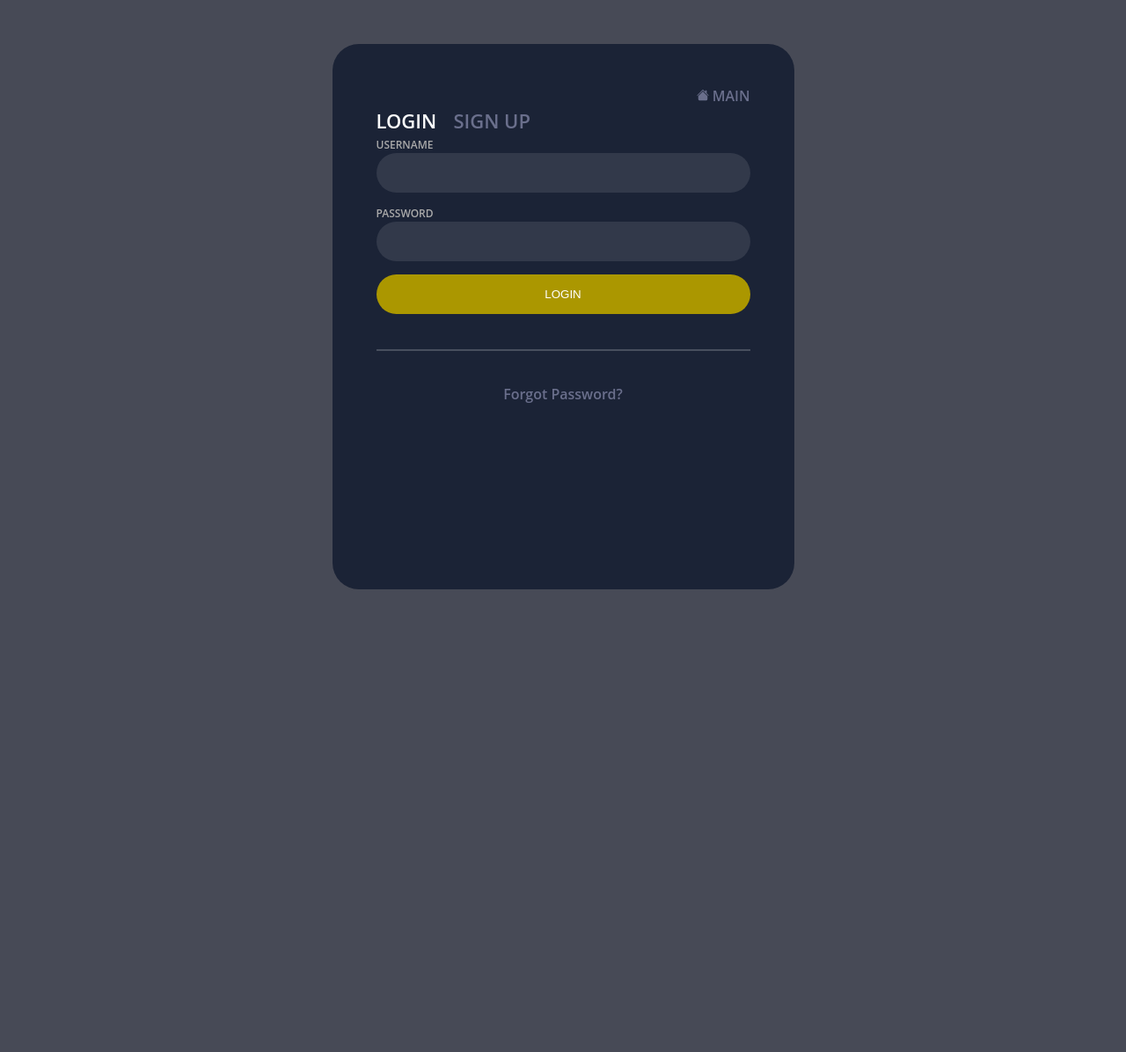
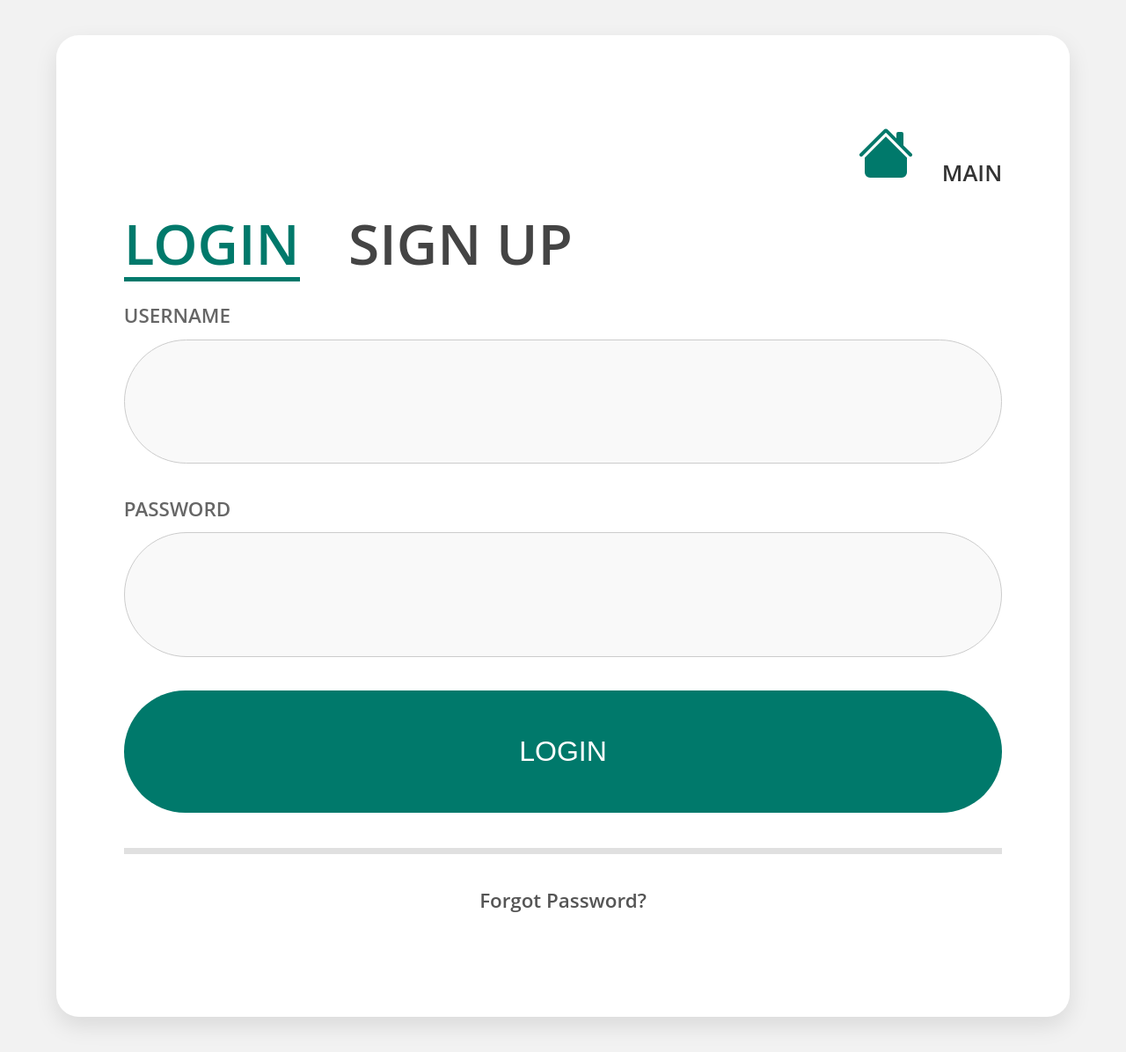
Before and after one commit to CheloPingvUtka/peepalBack, a Django app: page /auth/login/ in a window 1280 px wide. Shown: the whole page at 88% size. Before the commit the page ends 670 px from the top, so only its background shows below. Run offline with Django 4.2, Linux system fonts and the light colour scheme.

Commit message:
Добавление авторизации, теперь id пользователя работает как надо, действия пользователя не продолжаются, связывание с фронтом

```diff
--- a/apps/authentication/static/css/style.css
+++ b/apps/authentication/static/css/style.css
@@ -1,22 +1,24 @@
 body {
-	font: 600 16px/18px 'Open Sans',sans-serif;
-	color:#6a6f8c;
-	background-color: #474a56;
+	font: 600 1rem/1.2 'Open Sans', sans-serif;
+	color: #333;
+	background-color: #f2f2f2;
 	margin: 0;
 }
 
-*,:after,:before {
-	box-sizing: border-box
+*,
+*:after,
+*:before {
+	box-sizing: border-box;
 }
 
-.clearfix:after, .clearfix:before {
+.clearfix:after,
+.clearfix:before {
 	content: '';
 	display: table;
 }
-
 .clearfix:after {
 	clear: both;
-	display:block
+	display: block;
 }
 
 a {
@@ -24,35 +26,46 @@ a {
 	text-decoration: none;
 }
 
-.login-wrap, .forgot-wrap, .main-wrap {
+.login-wrap,
+.forgot-wrap,
+.main-wrap {
 	position: relative;
 	width: 100%;
 	height: auto;
-	max-width: 525px;
-	min-height: 670px;
+	max-width: 90vw;
+	min-height: 90vh;
 	margin: auto;
 }
 
 .login-html,
-.forgot-html {
-	position: absolute;
+.forgot-html,
+.main-html {
+	position: relative;
 	width: 100%;
-	height: 620px;
-	background: #1b2336;
-    border-radius: 30px;
-	padding: 50px;
-    margin: 50px 0px;
+	min-height: 70vh;
+	background: #fff;
+	border-radius: 2vw;
+	padding: 8vw 6vw;
+	margin: 5vh 0;
+	box-shadow: 0 0.8vw 2vw rgba(0, 0, 0, 0.1);
 }
 
-.login-html .sign-in-htm,
-.login-html .sign-up-htm {
-	top: 0;
-	left: 0;
-	right: 0;
-	bottom: 0;
-	position: absolute;
-	backface-visibility: hidden;
-	transition: all .4s linear;
+.login-html .tab {
+	display: inline-block;
+	font-size: 5vw;
+	margin: 0 4vw 2vw 0;
+	color: #444;
+	border-bottom: 0.4vw solid transparent;
+	cursor: pointer;
+	transition: all 0.3s ease;
+	text-transform: uppercase;
+}
+
+.login-html .tab:hover,
+.login-html .sign-in:checked + .tab,
+.login-html .sign-up:checked + .tab {
+	color: #00796B;
+	border-color: #00796B;
 }
 
 .login-html .sign-in,
@@ -61,48 +74,32 @@ a {
 	display: none;
 }
 
-.login-html .tab,
-.login-form .group .label,
-.login-form .group .button {
-	text-transform: uppercase;
-}
-
-.login-html .tab {
-	display: inline-block;
-	font-size: 22px;
-	margin: 0px 15px 10px 0px;
-}
-
-
-.login-html .sign-in:checked + .tab,
-.login-html .sign-up:checked + .tab {
-	color:#fff;
-	border-color:#ab9700;
-}
-
 .login-form {
-	min-height: 345px;
 	position: relative;
+	min-height: 30vh;
 }
 
 .login-form .group {
-	margin-bottom: 15px;
+	margin-bottom: 3vw;
 }
 
-.login-form .group .label,
-.login-form .group .input,
-.login-form .group .button {
+.login-form .group .label {
+	font-size: 1.4rem;
+	color: #666;
 	display: block;
-	width: 100%;
-	color:#fff;
+	margin-bottom: 1vw;
+	text-transform: uppercase;
 }
 
 .login-form .group .input,
 .login-form .group .button {
-	background:#ffffff1a;
-	border: none;
-	border-radius: 25px;
-	padding: 15px 20px;
+	width: 100%;
+	padding: 4vw 5vw;
+	font-size: 2rem;
+	border-radius: 6vw;
+	border: 1px solid #ccc;
+	background: #f9f9f9;
+	color: #333;
 }
 
 .login-form .group input[data-type="password"] {
@@ -110,171 +107,109 @@ a {
 	-webkit-text-security: circle;
 }
 
-.login-form .group .label {
-	font-size: 12px;
-	color:#aaa;
+.login-form .group .button {
+	background: #00796B;
+	color: #fff;
+	cursor: pointer;
+	border: none;
+	transition: background 0.2s ease;
+	text-transform: uppercase;
 }
 
-.login-form .group .button {
-	background:#ab9700;
-    cursor: pointer;
+.login-form .group .button:hover {
+	background: #005f56;
 }
 
 .login-form .group label .icon {
 	display: inline-block;
 	position: relative;
-	width: 15px;
-	height: 15px;
-	background:#ffffff1a;
-	border-radius: 2px;
-    cursor: pointer;
-}
-
-.login-form .group label {
-    cursor: pointer;
+	width: 4vw;
+	height: 4vw;
+	background: #ddd;
+	border-radius: 1vw;
+	cursor: pointer;
 }
 
 .login-form .group .check:checked + label {
-	color:#fff;
-    cursor: pointer;
+	color: #00796B;
 }
-
 .login-form .group .check:checked + label .icon {
-	background:#ab9700;
-}
-
-.login-html .sign-in + .tab + .sign-up + .tab + .login-form .sign-in-htm {
-	display: None;
-}
-
-.login-html .sign-in:checked + .tab + .sign-up + .tab + .login-form .sign-in-htm {
-	display: block;
-}
-
-.login-html .sign-up + .tab + .login-form .sign-up-htm {
-	display: None;
-}
-
-.login-html .sign-up:checked + .tab + .login-form .sign-up-htm {
-	display: block;
-}
-
-input {
-	outline: none;
+	background: #00796B;
 }
 
 .hr {
-	height: 2px;
-	margin: 40px 0px 40px 0px;
-	background:#ffffff33;
+	height: 0.5vw;
+	background: #e0e0e0;
+	margin: 5vh 0;
 }
 
 .foot-lnk {
 	text-align: center;
-}
-
-.foot-lnk label {
-	cursor: pointer;
+	font-size: 1.4rem;
+	color: #555;
 }
 
 .forgot {
 	display: inline-block;
-    font-size: 22px;
-    color:#fff;
+	font-size: 1.4rem;
+	color: #333;
 }
 
 .forgot span {
-    display: block;
-    border-bottom: 2px solid #ab9700;
-    margin-top: 5px;
+	display: block;
+	border-bottom: 0.4vw solid #00796B;
+	margin-top: 1vw;
 }
 
 .forgot-pass label {
-	width: 100%;
-    font-size: 12px;
-    text-transform: uppercase;
-	color: #aaa;
-    cursor: pointer;
+	font-size: 1.3rem;
+	color: #666;
+	display: block;
+	margin-bottom: 1vw;
+	text-transform: uppercase;
+	cursor: pointer;
 }
 
 .forgot-pass .group input {
-    display: inline-block;
-    width: 100%;
-    background: #ffffff1a;
-    caret-color: #fff;
-    color: #fff;
-	border: none;
-    border-radius: 25px;
-	padding: 15px 20px;
+	width: 100%;
+	padding: 4vw 5vw;
+	font-size: 1rem;
+	border-radius: 6vw;
+	border: 1px solid #ccc;
+	background: #f9f9f9;
+	color: #333;
 }
 
-.forgot-btn, .btn button {
-    display: flex;
-    justify-content: space-between;
+.forgot-btn,
+.btn {
+	display: flex;
+	justify-content: space-between;
+	flex-wrap: wrap;
 }
 
-.forgot-btn button {
-    display: inline-block;
-	width: 50px;
-    flex-grow: 1;
-    font-size: 12px;
+.forgot-btn button,
+.btn button {
+	flex: 1 1 40%;
+	font-size: 1.5rem;
+	background: #00796B;
+	color: #fff;
+	border: none;
+	border-radius: 5vw;
+	margin: 5vw 2vw;
+	padding: 4vw;
+	cursor: pointer;
+	transition: 0.2s ease;
 	text-transform: uppercase;
-	background: #ffffff1a;
-    color: #fff;
-    border: none;
-    border-radius: 11px;
-    margin: 30px 10px;
-    cursor: pointer;
 }
 
-.forgot-btn button:hover, .btn button:hover {
-	background-color: #ab9700;
-	transform: scale(0.9);
-	-webkit-transition: all 0.35s ease-in-out;
-	-moz-transition: all 0.35s ease-in-out;
-	-ms-transition: all 0.35s ease-in-out;
-	-o-transition: all 0.35s ease-in-out;
-	transition: all 0.35s ease-in-out;
+.forgot-btn button:hover,
+.btn button:hover {
+	background-color: #005f56;
+	transform: scale(0.97);
 }
 
-.forgot-btn {
-	display: flex;
-	text-decoration: none;
-	color: inherit;
-	text-align: center;
-	background: none;
-	border: none;
-	padding: 0;
-	cursor: pointer;
-}
-
-.forgot-html {
-  height: 300px !important;
-}
-
-.btn button {
-    display: inline-block;
-    flex-grow: 1;
-    font-size: 12px;
-	text-transform: uppercase;
-    background: #ffffff1a;
-    color: #fff;
-	border: none;
-    border-radius: 11px;
-	margin: 30px 10px;
-    cursor: pointer;
-}
-
-.btn {
-	display: flex;
-	text-align: center;
-	background: none;
-	border: none;
-	padding: 0;
-	cursor: pointer;
-}
-
-.btn a, .fg-a {
+.btn a,
+.fg-a {
 	display: block;
 	text-decoration: none;
 	color: inherit;
@@ -282,97 +217,104 @@ input {
 	padding: 1rem;
 }
 
-.main-html {
-	display: flex;
-	position: absolute;
-	width: 100%;
-    align-items: center;
-	text-align: center;
-    justify-content: center;
-	background: #1b2336;
-    border-radius: 30px;
-	padding: 50px;
-    margin: 50px 0px;
-}
-
 .main-html h3 {
-	font-size: 28px;
+	font-size: 5vw;
+	color: #00796B;
 	text-align: center;
 }
 
 .main-btn {
+	font-size: 1.6rem;
 	display: flex;
 	justify-content: flex-end;
 	text-transform: uppercase;
-	margin-bottom: 10px;
+	margin-bottom: 2vw;
 }
 
-.main-btn-conf {
-	display: flex;
-    justify-content: center;
-    text-transform: uppercase;
-	margin-top: 10px;
+.main-btn svg {
+	fill: #00796B;
+	margin-right: 2vw;
+	width: 5vw;
+	height: 5vw;
 }
 
-.change-wrap {
-	position: relative;
-	width: 100%;
-    max-width: 525px;
-    min-height: 350px;
-	margin: auto;
+
+/* === Стили для /auth/forgot/ === */
+.forgot-html form {
+    display: flex;
+    flex-direction: column;
+    gap: 16px;
+    padding: 20px;
 }
 
-.change-html {
-	position: absolute;
-	width: 100%;
-    background: #1b2336;
-    border-radius: 30px;
-	padding: 50px;
-    margin: 50px 0px;
+.forgot-html label {
+    font-size: 3rem;
+    color: #555;
 }
 
-.change-html h1 {
-	font-size: 28px;
-	text-align: center;
+.forgot-html input[type="email"] {
+    padding: 1rem 1.2rem;
+    border-radius: 1.5rem;
+    border: 2px solid #ccc;
+    font-size: 3rem;
+    background: #f9f9f9;
+    color: #333;
 }
 
-.change-html h3 {
-	text-align: center;
+.forgot-html button[type="submit"] {
+    padding: 1rem 1.2rem;
+    font-size: 2.5rem;
+    font-weight: bold;
+    background: #00796B;
+    color: #fff;
+    border: none;
+    border-radius: 8px;
+    cursor: pointer;
+    transition: background 0.3s ease;
 }
 
-.change-pass .group label {
-	display: block;
-	width: 100%;
-    font-size: 12px;
-	color: #aaa;
-	text-transform: uppercase;
-	cursor: pointer;
+.forgot-html button[type="submit"]:hover {
+    background: #005f56;
 }
 
-.change-pass .group input {
-	display: block;
-	width: 100%;
-	color: #fff;
-	background: #ffffff1a;
-	border-radius: 25px;
-	border: none;
-    padding: 15px 20px;
+.alert {
+  padding: 4vw 5vw;
+  margin-bottom: 5vw;
+  border-radius: 2vw;
+  font-size: 2rem;
+  position: relative;
+  border: 1px solid transparent;
 }
 
-.change-pass .group {
-    margin-bottom: 15px;
+.alert-success {
+  background-color: #d4edda;
+  color: #155724;
+  border-color: #c3e6cb;
 }
 
-.change-btn button {
-	display: block;
-	width: 100%;
-	color: #fff;
-	background: #ab9700;
-    text-transform: uppercase;
-    border-radius: 25px;
-	border: none;
-	outline: none;
-	padding: 15px 20px;
-	margin-top: 50px;
-	cursor: pointer;
+.alert-error,
+.alert-danger {
+  background-color: #f8d7da;
+  color: #721c24;
+  border-color: #f5c6cb;
 }
+
+.alert-dismissible .close {
+  position: absolute;
+  top: 2vw;
+  right: 4vw;
+  background: transparent;
+  border: none;
+  font-size: 1.6rem;
+  color: inherit;
+  cursor: pointer;
+}
+
+.fade {
+  opacity: 0;
+  transition: opacity 0.15s linear;
+}
+
+.fade.show {
+  opacity: 1;
+}
--- a/apps/authentication/urls.py
+++ b/apps/authentication/urls.py
@@ -11,4 +11,5 @@ urlpatterns = [
     path('activate/<uidb64>/<token>/', views.activate, name='activate'),
     path('change/<uidb64>/<token>/', views.change, name='change'),
     path('protected/', views.protected_view, name='protected-route'),
+    path('me/', views.current_user_view, name='current-user'),
 ]
--- a/apps/authentication/views.py
+++ b/apps/authentication/views.py
@@ -14,6 +14,18 @@ from django.contrib.auth.tokens import default_token_generator
 from django.urls import reverse
 from django.contrib.auth.hashers import make_password
 from django.contrib.auth.decorators import login_required
+from django.http import JsonResponse
+
+
+@login_required
+def current_user_view(request):
+    user = request.user
+    return JsonResponse({
+        'id': user.id,
+        'username': user.username,
+        'email': user.email,
+        'is_authenticated': True,
+    })
 
 @login_required
 def protected_view(request):
@@ -101,7 +113,8 @@ def signup_view(request):
 
             # Add print statement for debugging before redirect
             print("Redirecting to home page...")
-            return redirect('home')  # Here is where the redirect happens
+            next_param = request.GET.get('next', '')
+            return redirect(f'http://localhost:5173/auth-success?next={next_param}')
 
         else:
             messages.error(request, "Passwords do not match.")
@@ -126,7 +139,8 @@ def login_view(request):
             username = user.username
             request.session['is_authenticated'] = True
             request.session['username'] = username
-            return redirect('home')
+            next_param = request.GET.get('next', '')
+            return redirect(f'http://localhost:5173/auth-success?next={next_param}')
         else:
             # If authentication fails, display an error message and redirect to the home page
             messages.error(request, "Bad Credentials!")
```
Also changed, not shown: config/settings.py (+11 -0 lines), templates/authentication/forgot.html (+14 -0 lines).
